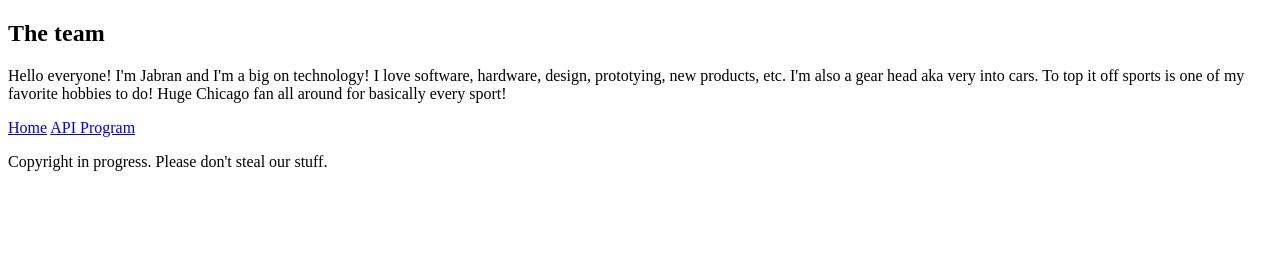
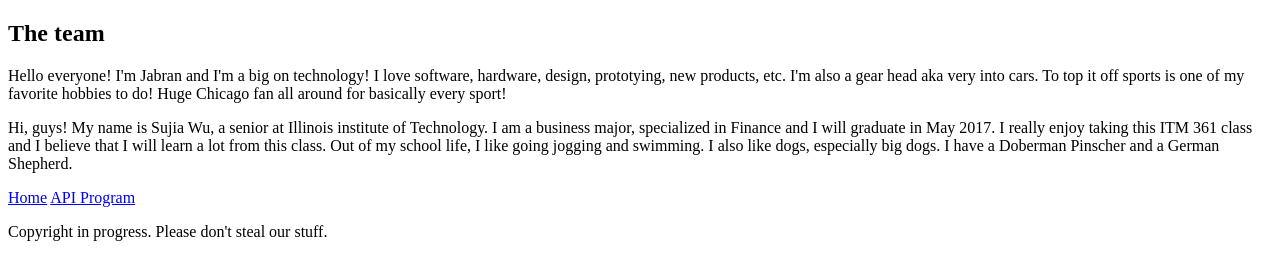
Before and after one commit to swu42/project-3-itmd361, a plain HTML site: page index.html in a window 1280 px wide. Drawn offline with Linux system fonts and the light colour scheme.

Commit message:
Added my info to index file

```diff
--- a/index.html
+++ b/index.html
@@ -11,7 +11,7 @@
             <p>Hello everyone! I'm Jabran and I'm a big on technology! I love software, hardware, design, prototying, new products, etc. I'm also a gear head aka very into cars. To top it off sports is one of my favorite hobbies to do! Huge Chicago fan all around for basically every sport!</p>
       </section>
       <section class="Connie">
-            <p></p>
+            <p>Hi, guys! My name is Sujia Wu, a senior at Illinois institute of Technology. I am a business major, specialized in Finance and I will graduate in May 2017. I really enjoy taking this ITM 361 class and I believe that I will learn a lot from this class. Out of my school life, I like going jogging and swimming. I also like dogs, especially big dogs. I have a Doberman Pinscher and a German Shepherd.</p>
       </section>
       <section class="Manish">
             <p></p>
```
